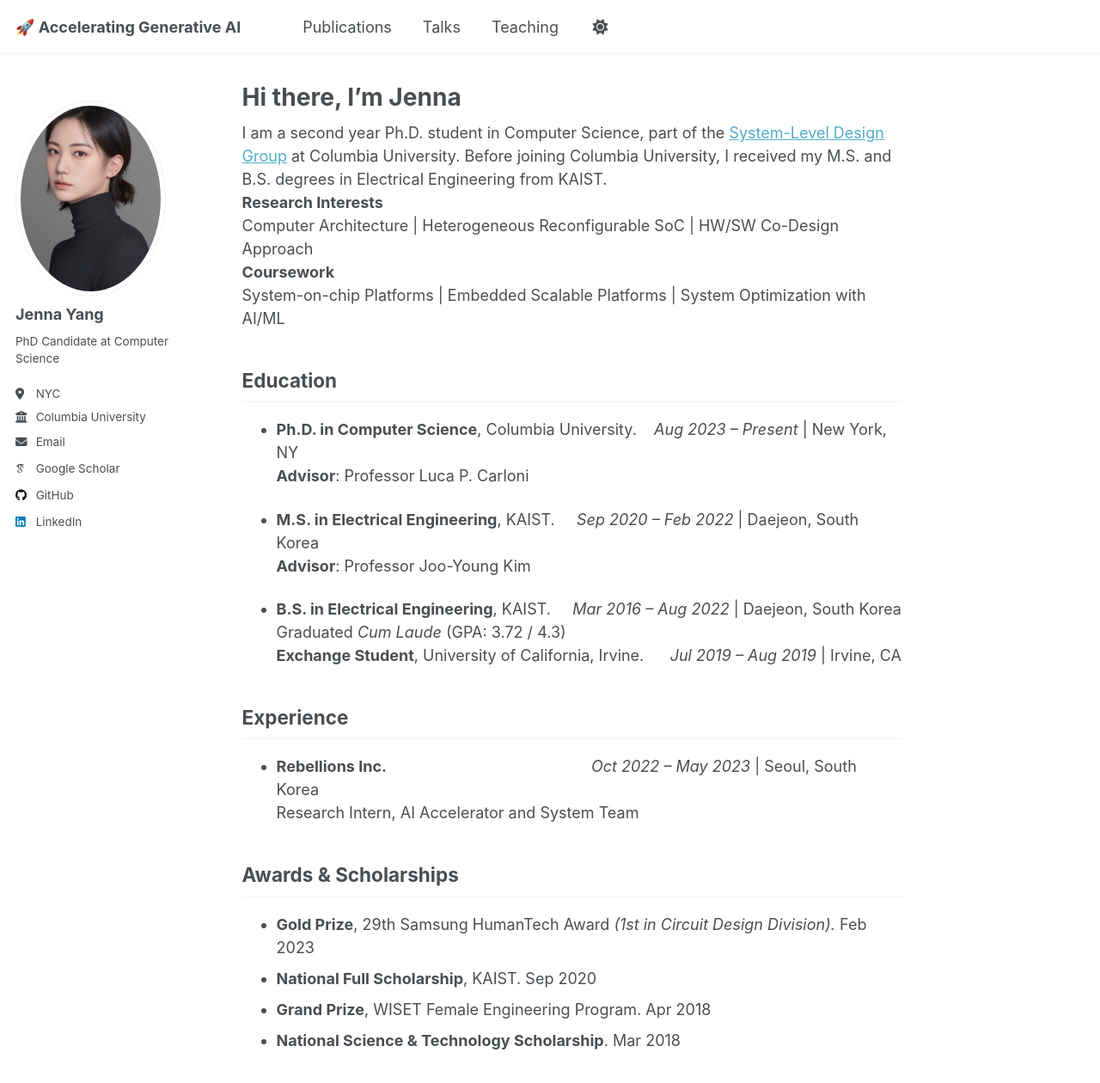
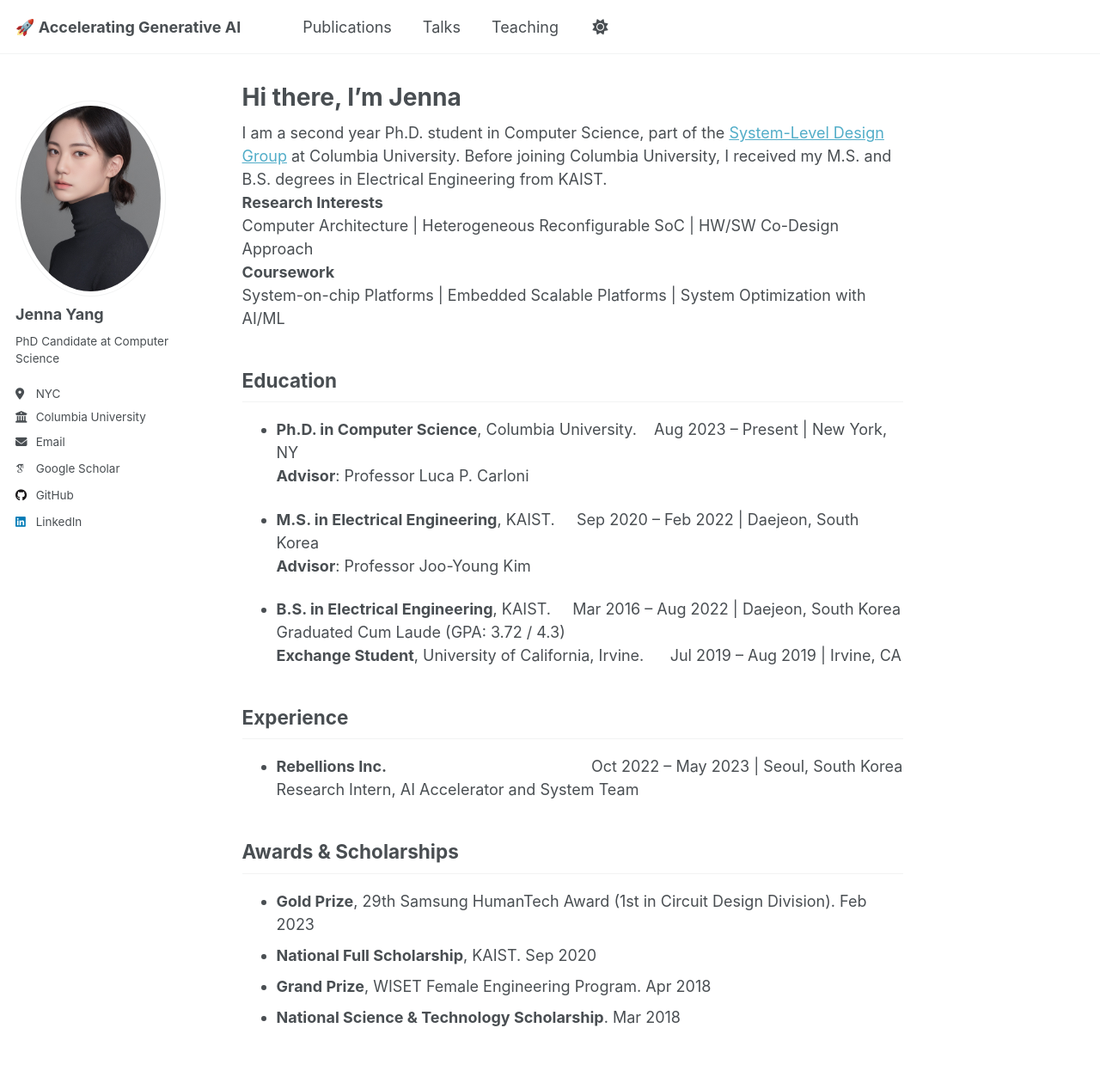
Before and after one commit to jenna-yang/jenna-yang.github.io, a Jekyll site: the page built from _pages/about.md, in a window 1280 px wide and 1400 px high. Shown: the top 1260 px of the window at 86% size. Built offline with Jekyll 4.4.1, drawn with Linux system fonts in a browser that asks for light colours; some web fonts are replaced.

Commit message:
Fix italic

```diff
--- a/_pages/about.md
+++ b/_pages/about.md
@@ -18,24 +18,24 @@ System-on-chip Platforms | Embedded Scalable Platforms | System Optimization wit
 
 ## Education
 
-- **Ph.D. in Computer Science**, Columbia University.&nbsp;&nbsp;&nbsp; *Aug 2023 – Present* | New York, NY
+- **Ph.D. in Computer Science**, Columbia University.&nbsp;&nbsp;&nbsp; Aug 2023 – Present | New York, NY
 **Advisor**: Professor Luca P. Carloni
 
-- **M.S. in Electrical Engineering**, KAIST.&nbsp;&nbsp;&nbsp;&nbsp;  *Sep 2020 – Feb 2022* | Daejeon, South Korea
+- **M.S. in Electrical Engineering**, KAIST.&nbsp;&nbsp;&nbsp;&nbsp;  Sep 2020 – Feb 2022 | Daejeon, South Korea
 **Advisor**: Professor Joo-Young Kim
 
-- **B.S. in Electrical Engineering**, KAIST.&nbsp;&nbsp;&nbsp;&nbsp; *Mar 2016 – Aug 2022* | Daejeon, South Korea
-Graduated *Cum Laude* (GPA: 3.72 / 4.3) <br>
-**Exchange Student**, University of California, Irvine.&nbsp;&nbsp;&nbsp;&nbsp;&nbsp;  *Jul 2019 – Aug 2019* | Irvine, CA
+- **B.S. in Electrical Engineering**, KAIST.&nbsp;&nbsp;&nbsp;&nbsp; Mar 2016 – Aug 2022 | Daejeon, South Korea
+Graduated Cum Laude (GPA: 3.72 / 4.3) <br>
+**Exchange Student**, University of California, Irvine.&nbsp;&nbsp;&nbsp;&nbsp;&nbsp;  Jul 2019 – Aug 2019 | Irvine, CA
 
 
 ## Experience
-- **Rebellions Inc.**&nbsp;&nbsp;&nbsp;&nbsp;&nbsp;&nbsp;&nbsp;&nbsp;&nbsp;&nbsp;&nbsp;&nbsp;&nbsp;&nbsp;&nbsp;&nbsp;&nbsp;&nbsp;&nbsp;&nbsp;&nbsp;&nbsp;&nbsp;&nbsp;&nbsp;&nbsp;&nbsp;&nbsp;&nbsp;&nbsp;&nbsp;&nbsp;&nbsp;&nbsp;&nbsp;&nbsp;&nbsp;&nbsp;&nbsp;&nbsp;&nbsp;&nbsp;&nbsp;&nbsp;&nbsp;&nbsp;   *Oct 2022 – May 2023* | Seoul, South Korea
+- **Rebellions Inc.**&nbsp;&nbsp;&nbsp;&nbsp;&nbsp;&nbsp;&nbsp;&nbsp;&nbsp;&nbsp;&nbsp;&nbsp;&nbsp;&nbsp;&nbsp;&nbsp;&nbsp;&nbsp;&nbsp;&nbsp;&nbsp;&nbsp;&nbsp;&nbsp;&nbsp;&nbsp;&nbsp;&nbsp;&nbsp;&nbsp;&nbsp;&nbsp;&nbsp;&nbsp;&nbsp;&nbsp;&nbsp;&nbsp;&nbsp;&nbsp;&nbsp;&nbsp;&nbsp;&nbsp;&nbsp;&nbsp;   Oct 2022 – May 2023 | Seoul, South Korea
 Research Intern, AI Accelerator and System Team
 
 ## Awards & Scholarships
 
-- **Gold Prize**, 29th Samsung HumanTech Award *(1st in Circuit Design Division).* Feb 2023
+- **Gold Prize**, 29th Samsung HumanTech Award (1st in Circuit Design Division). Feb 2023
 - **National Full Scholarship**, KAIST. Sep 2020
 - **Grand Prize**, WISET Female Engineering Program. Apr 2018
 - **National Science & Technology Scholarship**. Mar 2018
```
